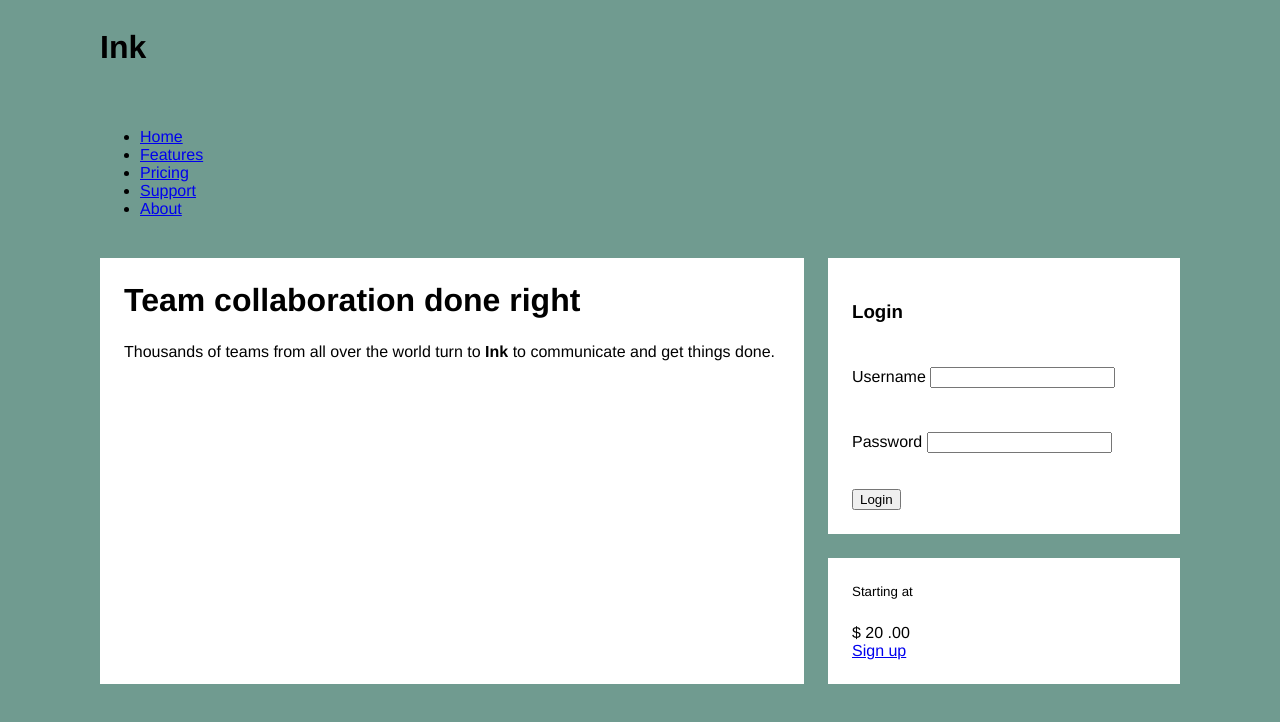
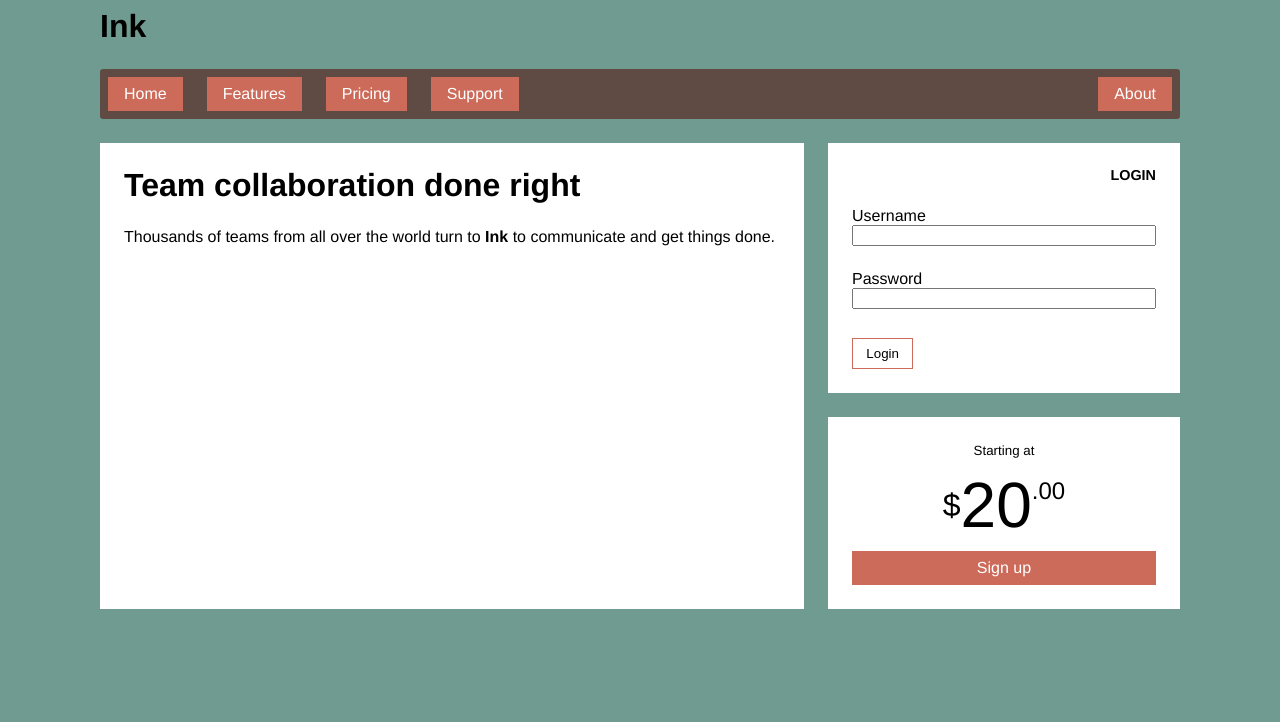
Before and after one commit to akudrin/CSSExamples, a plain HTML site: page CSS in Depth Book Code Samples/CH6/Listing 6.3.html in a window 1280 px wide. Drawn offline with Linux system fonts and the light colour scheme.

Commit message:
CSS in Depth - Listing 6.5 Remaining styling for the page

```diff
--- a/CSS in Depth Book Code Samples/CH6/styles.css
+++ b/CSS in Depth Book Code Samples/CH6/styles.css
@@ -45,3 +45,80 @@ nav {
 .tile * + * {
   margin-top: 1.5em;
 }
+
+.page-heading {
+  margin: 0;
+}
+
+.site-nav {
+  display: flex;
+  margin: 0;
+  padding: 0.5em;
+  background-color: #5f4b44;
+  list-style-type: none;
+  border-radius: 0.2em;
+}
+.site-nav > li {
+  margin-top: 0;
+}
+.site-nav > li > a {
+  display: block;
+  padding: 0.5em 1em;
+  background-color: #cc6b5a;
+  color: white;
+  text-decoration: none;
+}
+.site-nav > li + li {
+  margin-left: 1.5em;
+}
+.site-nav > .nav-right {
+  margin-left: auto;
+}
+.login-form h3 {
+  margin: 0;
+  font-size: 0.9em;
+  font-weight: bold;
+  text-align: right;
+  text-transform: uppercase;
+}
+.login-form input:not([type="checkbox"]):not([type="radio"]) {
+  display: block;
+  margin-top: 0;
+  width: 100%;
+}
+.login-form button {
+  margin-top: 1em;
+  border: 1px solid #cc6b5a;
+  background-color: white;
+  padding: 0.5em 1em;
+  cursor: pointer;
+}
+.centered {
+  text-align: center;
+}
+.cost {
+  display: flex;
+  justify-content: center;
+  align-items: center;
+  line-height: 0.7;
+}
+.cost > span {
+  margin-top: 0;
+}
+.cost-currency {
+  font-size: 2rem;
+}
+.cost-dollars {
+  font-size: 4rem;
+}
+.cost-cents {
+  font-size: 1.5rem;
+  align-self: flex-start;
+}
+.cta-button {
+  display: block;
+  background-color: #cc6b5a;
+  color: white;
+  padding: 0.5em 1em;
+  text-decoration: none;
+}
```
